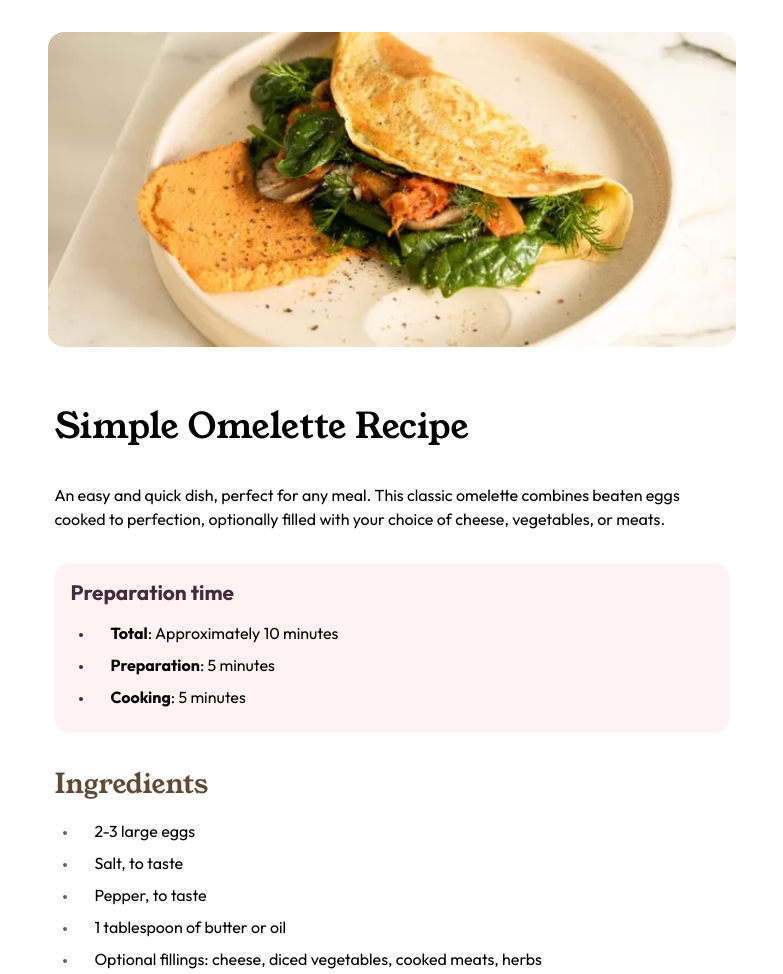
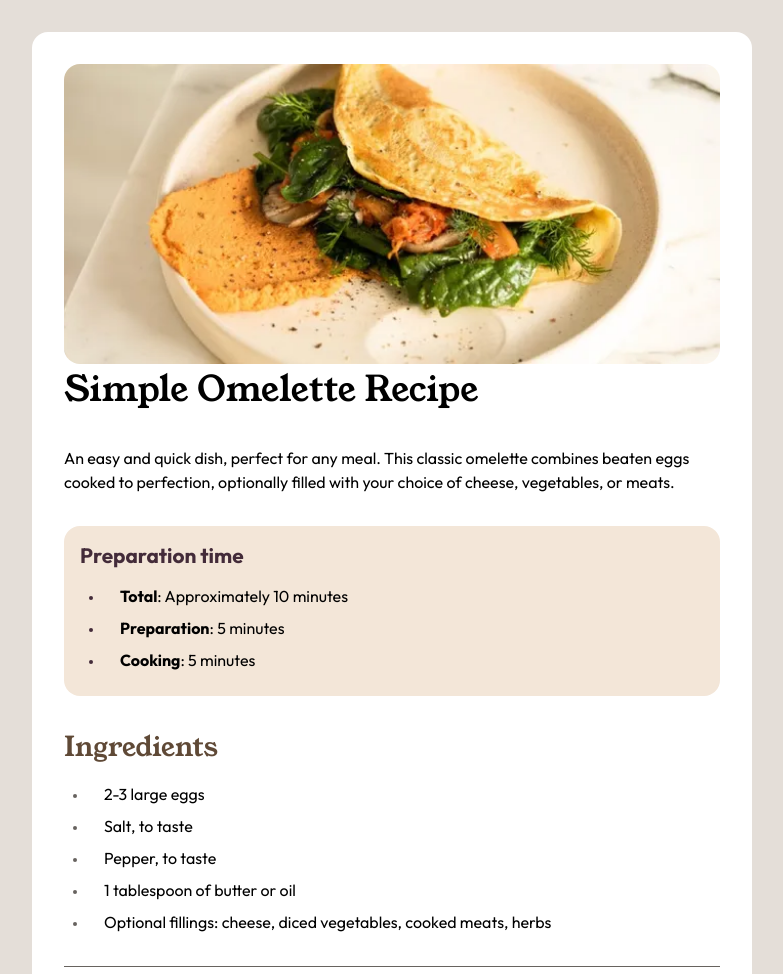
Before and after one commit to Tomas-1979/Recipe-page, a plain HTML site: page index.html in a window 1280 px wide. Shown: the top 974 px of the page, without its empty margins (248-1031 px from the left). Drawn offline with Linux system fonts and the light colour scheme.

Commit message:
Repairs
add .container and background color.

```diff
--- a/index.html
+++ b/index.html
@@ -14,7 +14,8 @@
 
   <link rel="preconnect" href="https://fonts.googleapis.com">
   <link rel="preconnect" href="https://fonts.gstatic.com" crossorigin>
-  <link href="https://fonts.googleapis.com/css2?family=Outfit:wght@400;700&family=Young+Serif&display=swap" rel="stylesheet">
+  <link href="https://fonts.googleapis.com/css2?family=Outfit:wght@400;700&family=Young+Serif&display=swap"
+    rel="stylesheet">
 
   <link rel="stylesheet" href="style.css">
 
@@ -24,6 +25,8 @@
 
 <body>
 
+  <!-- CONTAINER -->
+  <div class="container">
     <header>
 
       <!-- HEADER -->
@@ -37,7 +40,8 @@
       <!-- TITLE -->
       <section class="title">
         <h1 class="title-title">Simple Omelette Recipe</h1>
-      <p class="title-subtitle">An easy and quick dish, perfect for any meal. This classic omelette combines beaten eggs
+        <p class="title-subtitle">An easy and quick dish, perfect for any meal. This classic omelette combines beaten
+          eggs
           cooked
           to perfection, optionally filled with your choice of cheese, vegetables, or meats.</p>
       </section>
@@ -68,11 +72,13 @@
       <section class="instructions">
         <h3 class="instructions-title">Instructions</h3>
         <ol class="instructions-list">
-        <li class="instructions-list-item"><strong>Beat the eggs</strong>: In a bowl, beat the eggs with a pinch of salt
+          <li class="instructions-list-item"><strong>Beat the eggs</strong>: In a bowl, beat the eggs with a pinch of
+            salt
             and pepper until
             they
             are well mixed. You can add a tablespoon of water or milk for a fluffier texture.</li>
-        <li class="instructions-list-item"><strong>Heat the pan</strong>: Place a non-stick frying pan over medium heat
+          <li class="instructions-list-item"><strong>Heat the pan</strong>: Place a non-stick frying pan over medium
+            heat
             and add butter or
             oil.</li>
           <li class="instructions-list-item"><strong>Cook the omelette</strong>: Once the butter is melted and bubbling,
@@ -82,11 +88,13 @@
             edges but are
             still
             slightly runny in the middle, sprinkle your chosen fillings over one half of the omelette.</li>
-        <li class="instructions-list-item"><strong>Fold and serve</strong>: As the omelette continues to cook, carefully
+          <li class="instructions-list-item"><strong>Fold and serve</strong>: As the omelette continues to cook,
+            carefully
             lift one edge
             and
             fold it over the fillings. Let it cook for another minute, then slide it onto a plate.</li>
-        <li class="instructions-list-item"><strong>Enjoy</strong>: Serve hot, with additional salt and pepper if needed.
+          <li class="instructions-list-item"><strong>Enjoy</strong>: Serve hot, with additional salt and pepper if
+            needed.
           </li>
         </ol>
       </section>
@@ -115,7 +123,7 @@
           </tr>
 
     </main>
-
+  </div>
 </body>
 
 </html>
--- a/style.css
+++ b/style.css
@@ -1,6 +1,8 @@
 :root {
     --color-white: rgb(255, 255, 255);
     --color-black: rgb(0, 0, 0);
+    --color-stone-100: rgb(243, 230, 216);
+    --color-stone-150: rgb(228, 222, 216);
     --color-stone-600: rgb(103, 99, 95);
     --color-brown-800: rgb(95, 73, 54);
     --color-rose-800: rgb(67, 43, 57);
@@ -62,28 +64,46 @@ td {
 }
 
 body {
-    background: var(--color-white);
+    background: var(--color-stone-150);
 }
 
 main {
     max-width: 720px;
     margin: 0 auto;
-    padding: 1.4rem;
+    padding: 2rem;
+}
+
+@media screen and (min-width: 720px) {
+    main {
+        padding: 0;
+    }
+}
+
+/* CONTAINER */
+
+.container {
+    background-color: var(--color-white);
+}
+
+@media screen and (min-width: 720px) {
+    .container {
+        max-width: 720px;
+        margin: 2rem auto;
+        padding: 2rem;
+        border-radius: 1rem;
+    }
 }
 
 /* HEADER */
 
 .header-img {
     max-width: 100%;
-    margin: 0 auto 2rem auto;
+    margin: 0 auto;
 }
 
 @media screen and (min-width: 720px) {
-
     .header-img {
-        max-width: calc(720px - 2rem);
         border-radius: 1rem;
-        margin-top: 2rem;
     }
 }
 
@@ -100,7 +120,7 @@ main {
 /* PREP TIME */
 
 .prep-time {
-    background-color: var(--color-rose-50);
+    background-color: var(--color-stone-100);
     border-radius: 1rem;
     width: 100%;
     padding: 1rem;
```
Lines whose indentation alone changed are shown as unchanged.
